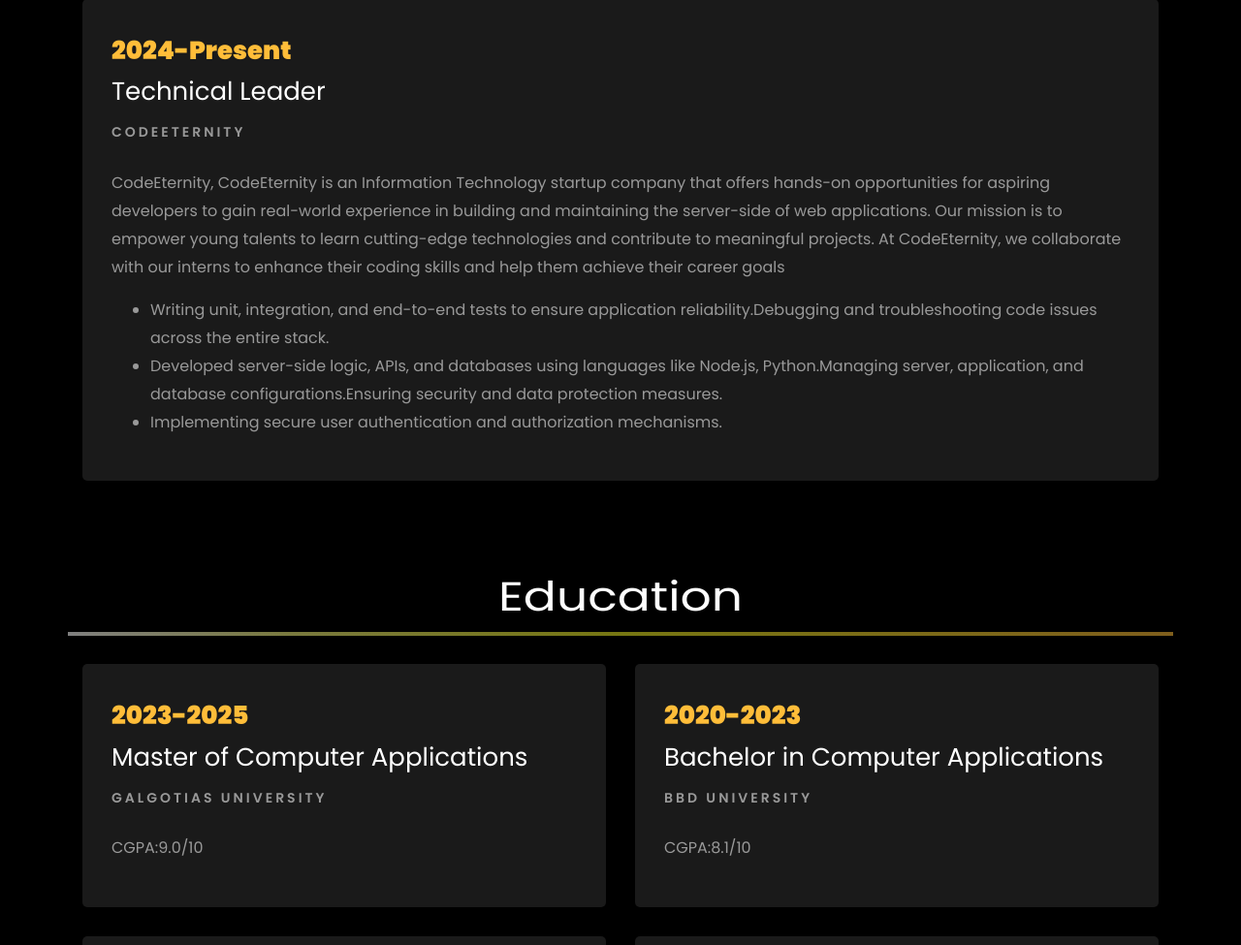
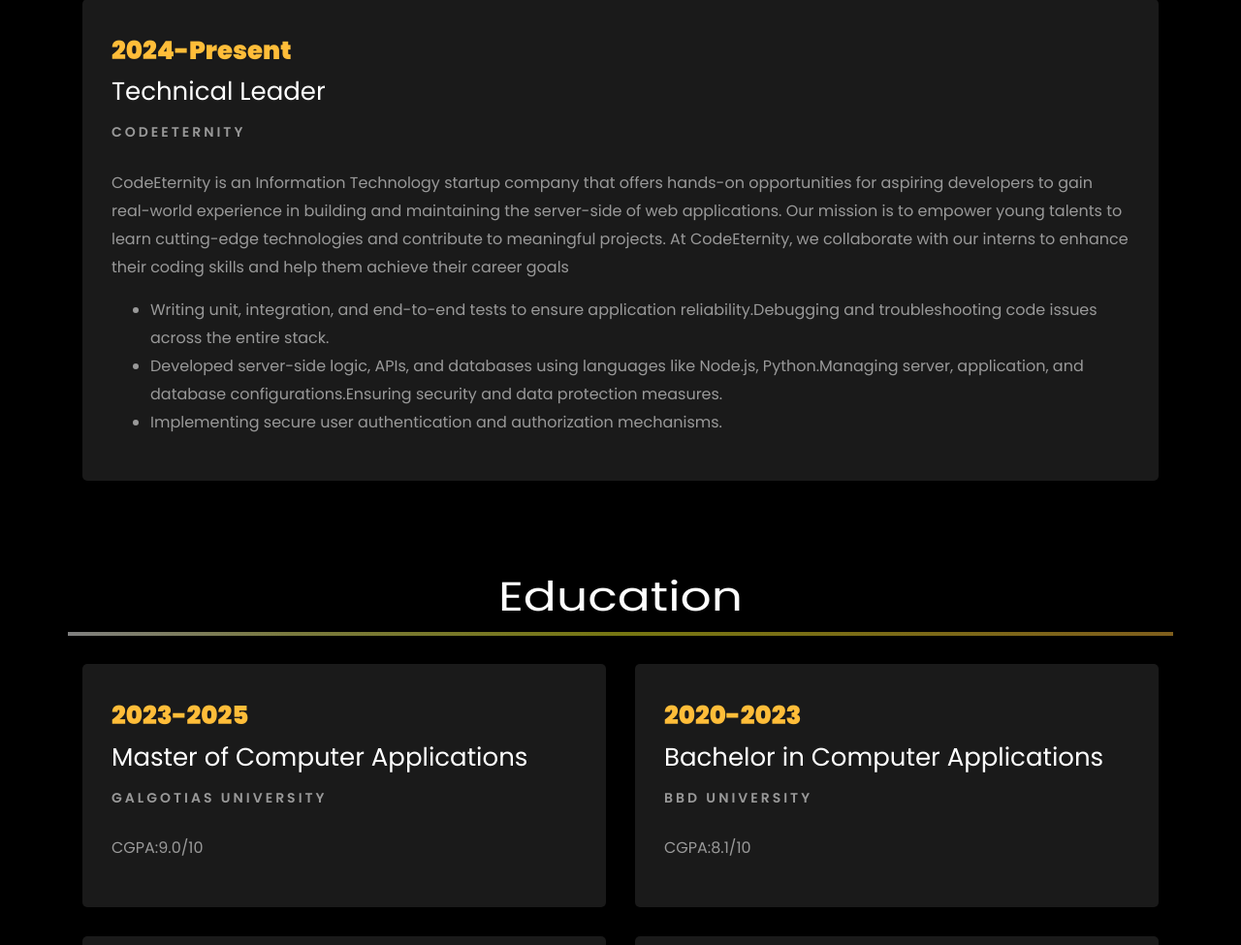
Before and after one commit to 0011VivekSingh/0011VivekSingh.github.io, a plain HTML site: page index.html in a window 1280 px wide. Shown: the part 2087-3062 px from the top of the page at 97% size. Drawn offline with Linux system fonts and the light colour scheme; files that its build step writes are made by us from their sources; files whose address does not match are found by name.

Commit message:
Update  index.html

```diff
--- a/index.html
+++ b/index.html
@@ -254,7 +254,7 @@
 						<span class="date">2024-Present</span>
 						<h2>Technical Leader</h2>
 						<span class="position">CodeEternity</span>
-						<p class="mt-4">CodeEternity, CodeEternity is an Information Technology startup company that offers hands-on opportunities for aspiring developers to gain real-world experience in building and maintaining the server-side of web applications. Our mission is to empower young talents to learn cutting-edge technologies and contribute to meaningful projects. At CodeEternity, we collaborate with our interns to enhance their coding skills and help them achieve their career goals
+						<p class="mt-4">CodeEternity is an Information Technology startup company that offers hands-on opportunities for aspiring developers to gain real-world experience in building and maintaining the server-side of web applications. Our mission is to empower young talents to learn cutting-edge technologies and contribute to meaningful projects. At CodeEternity, we collaborate with our interns to enhance their coding skills and help them achieve their career goals
 							<ul>
 								<li>Writing unit, integration, and end-to-end tests to ensure application reliability.Debugging and troubleshooting code issues across the entire stack.</li>
 								<li>Developed server-side logic, APIs, and databases using languages like Node.js, Python.Managing server, application, and database configurations.Ensuring security and data protection measures.
```
